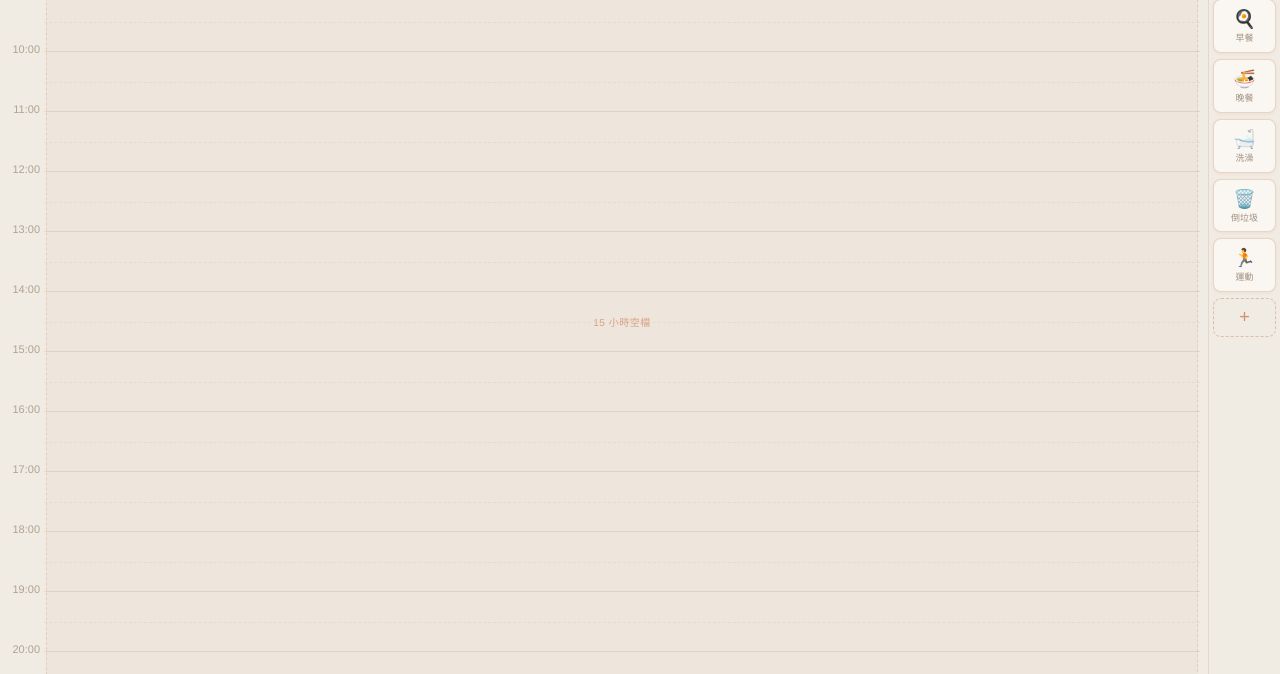
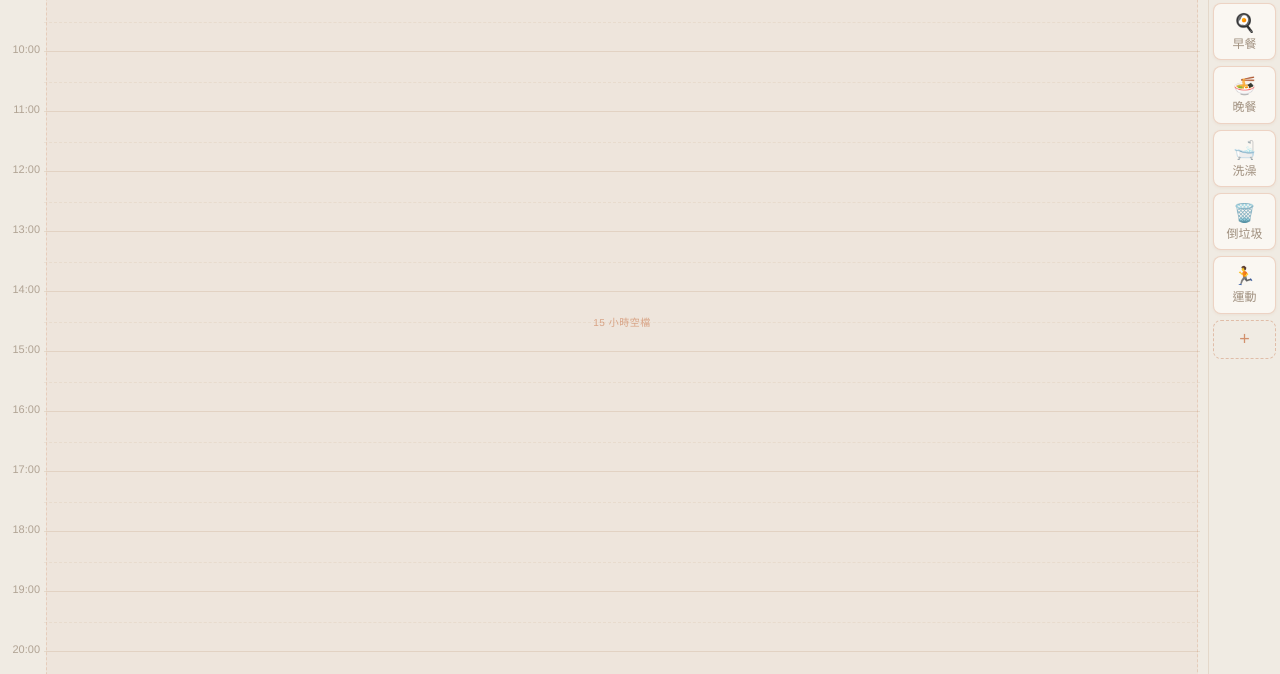
Before and after one commit to pwc60713/daily-blocks, a plain HTML site: page index.html in a window 1280 px wide. Shown: the part 126-800 px from the top of the page. Drawn offline with Linux system fonts and the light colour scheme.

Commit message:
Update index.html
改預設積木字體大小

```diff
--- a/index.html
+++ b/index.html
@@ -221,7 +221,7 @@ body {
 }
 .lib-block:active { cursor: grabbing; opacity: 0.7; }
 .lib-block .lib-icon { font-size: 18px; }
-.lib-block .lib-name { font-size: 9px; color: rgba(100,75,50,0.6); margin-top: 3px; line-height: 1.2; }
+.lib-block .lib-name { font-size: 12px; color: rgba(100,75,50,0.6); margin-top: 3px; line-height: 1.2; }
 
 .add-block-btn {
   background: none;
```
